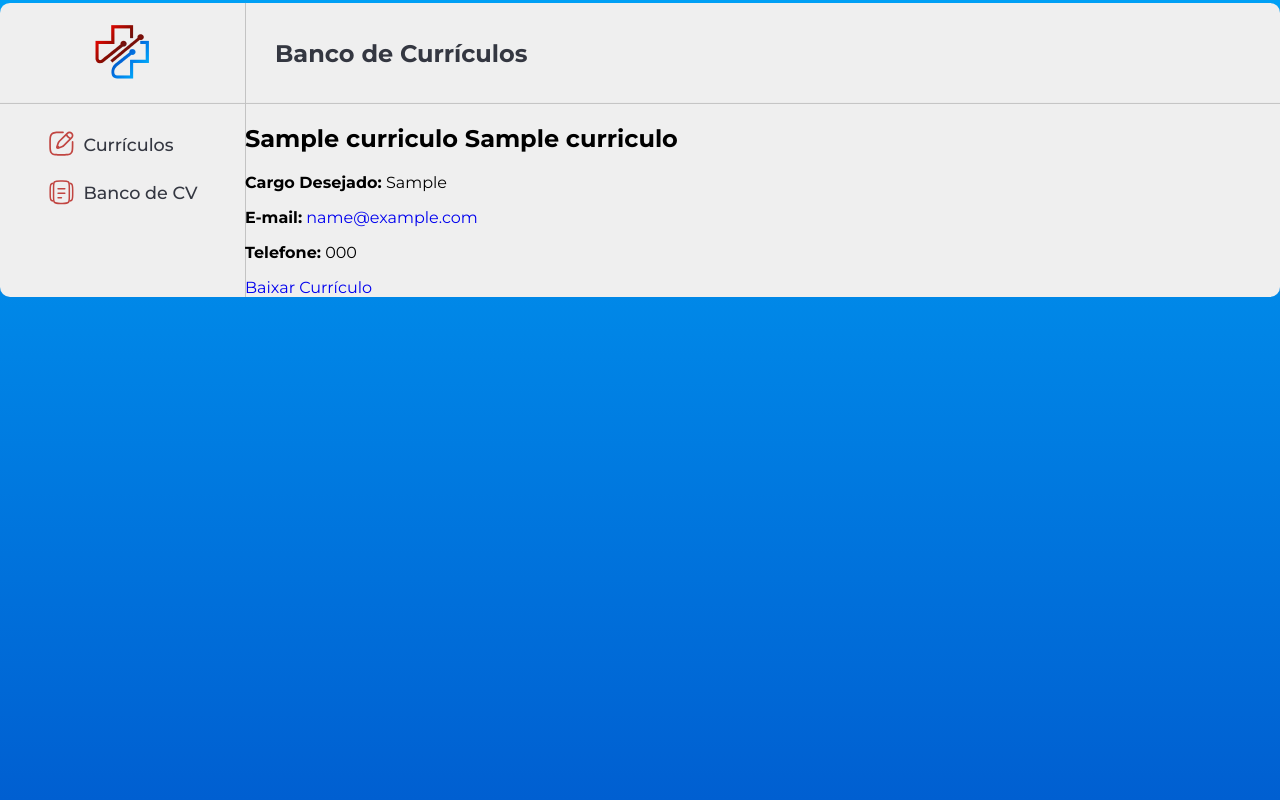
After one commit to daniloladeira/Plataforma-de-Curriculos, a Django app: page /banco_de_cv/ in a window 1280 px wide. The commit adds this page. Run offline with Django 5.2, Linux system fonts and the light colour scheme; tables that the repository leaves empty hold one stand-in row (values such as "Sample post").

Commit message:
Ajustes gerais e começo da tela de listagem

```diff
--- a/projsesap/plataformacurriculos/models.py
+++ b/projsesap/plataformacurriculos/models.py
@@ -57,18 +57,17 @@ class CurriculoForm(forms.ModelForm):
             'curriculo': forms.ClearableFileInput(attrs={'placeholder': 'Carregar o Currículo'})
         }
 
-def clean_curriculo(self):
+    def clean_curriculo(self):
         curriculo = self.cleaned_data.get('curriculo')
-        if not curriculo:
-            raise ValidationError("O envio do currículo é obrigatório.")
 
-        # Verifica se o arquivo enviado é um PDF
-        if not curriculo.name.endswith('.pdf'):
-            raise ValidationError("Somente arquivos PDF são permitidos.")
+        # Verificar extensões permitidas
+        extensoes_permitidas = ['.doc', '.docx', '.pdf']
+        if not any(curriculo.name.endswith(ext) for ext in extensoes_permitidas):
+            raise ValidationError("Somente arquivos .doc, .docx ou .pdf são permitidos.")
 
-        # Verifica o tamanho máximo do arquivo (opcional, exemplo: 5 MB)
-        max_size = 5 * 1024 * 1024  # 5 MB em bytes
-        if curriculo.size > max_size:
-            raise ValidationError("O arquivo enviado excede o tamanho máximo permitido de 5 MB.")
+        # Verificar tamanho máximo do arquivo
+        max_tamanho = 1 * 1024 * 1024  # 1 MB
+        if curriculo.size > max_tamanho:
+            raise ValidationError("O tamanho máximo permitido para o arquivo é de 1 MB.")
 
         return curriculo
--- /dev/null
+++ b/projsesap/plataformacurriculos/templates/banco_de_cv.html
@@ -0,0 +1,63 @@
+<!DOCTYPE html>
+<html lang="en">
+
+<head>
+  <meta charset="UTF-8" />
+  <meta name="viewport" content="width=device-width, initial-scale=1.0" />
+  <title>Banco de Currículos</title>
+  {% load static %}
+  <link rel="stylesheet" href="{% static 'plataformacurriculos/css/style.css' %}" />
+  <link href="https://fonts.googleapis.com/css2?family=Montserrat:wght@100..900&display=swap" rel="stylesheet" />
+</head>
+
+<body>
+  <div class="container-principal">
+    <aside class="sidebar">
+      <header class="sidebar-header">
+        <div class="ugtsic-logo">
+          <img src="{% static 'plataformacurriculos/imgs/ugtsic_logo.png' %}" alt="Logo" />
+        </div>
+      </header>
+
+      <nav>
+        <ul>
+          <div class="nav-item">
+            <img src="{% static 'plataformacurriculos/imgs/caneta_e_papel.svg' %}" alt="caneta e papel" />
+            <li><a href="{% url 'plataformacurriculos:curriculo' %}">Currículos</a></li>
+          </div>
+
+          <div class="nav-item">
+            <img src="{% static 'plataformacurriculos/imgs/pilha_de_forms.svg' %}" alt="Documentos empilhados" />
+            <li><a href="{% url 'plataformacurriculos:banco_de_cv' %}">Banco de CV</a></li>
+          </div>
+        </ul>
+      </nav>
+    </aside>
+
+    <div class="main-container">
+      <header class="main-header">
+        <div class="header-content">
+          <h1>Banco de Currículos</h1>
+        </div>
+      </header>
+
+      <div class="main-container-cards">
+        {% for curriculo in curriculos %}
+        <div class="card">
+          <div class="card-content">
+            <h2>{{ curriculo.primeironome }} {{ curriculo.ultimonome }}</h2>
+            <p><strong>Cargo Desejado:</strong> {{ curriculo.cargodesejado }}</p>
+            <p><strong>E-mail:</strong> <a href="mailto:{{ curriculo.email }}">{{ curriculo.email }}</a></p>
+            <p><strong>Telefone:</strong> {{ curriculo.mascara_telefone }}</p>
+          </div>
+          <div class="card-actions">
+            <a href="{{ curriculo.curriculo.url }}" download class="btn">Baixar Currículo</a>
+          </div>
+        </div>
+        {% endfor %}
+      </div>
+    </div>
+  </div>
+</body>
+
+</html>
--- a/projsesap/plataformacurriculos/urls.py
+++ b/projsesap/plataformacurriculos/urls.py
@@ -1,7 +1,9 @@
 from django.urls import path
 from .views import curriculo_view
+from . import views
 app_name = 'plataformacurriculos'
 
 urlpatterns = [
     path('', curriculo_view, name='curriculo'),
+    path('banco_de_cv/', views.banco_de_cv, name='banco_de_cv'),
 ]
--- a/projsesap/plataformacurriculos/views.py
+++ b/projsesap/plataformacurriculos/views.py
@@ -1,6 +1,6 @@
 from django.shortcuts import render, redirect
 from django.http import HttpResponse
-from .models import CurriculoForm
+from .models import CurriculoForm, Curriculo
 
 # Create your views here.
 
@@ -13,3 +13,7 @@ def curriculo_view(request):
     else:
         form = CurriculoForm()
     return render(request, 'index.html', {'form': form})
+
+def banco_de_cv(request):
+    curriculos = Curriculo.objects.all()
+    return render(request, 'banco_de_cv.html', {'curriculos': curriculos})
--- a/projsesap/projsesap/settings.py
+++ b/projsesap/projsesap/settings.py
@@ -27,6 +27,10 @@ SECRET_KEY = 'django-insecure-(p*a4=_i_+x0i*u6=l)sy131(v#&u!qtch7uu77b3r#*2ci9x5
 
 # SECURITY WARNING: don't run with debug turned on in production!
 DEBUG = True
+
+CSRF_TRUSTED_ORIGINS = [
+    'http://localhost',
+]
 
 ALLOWED_HOSTS = []
 
@@ -121,7 +125,7 @@ USE_TZ = True
 
 STATIC_URL = 'static/'
 STATICFILES_DIRS = [
-    os.path.join(BASE_DIR, 'static\plataformacurriculos'),
+    os.path.join(BASE_DIR, 'static/plataformacurriculos'),
 ]
 
 # Default primary key field type
```
Also changed, not shown: projsesap/plataformacurriculos/templates/index.html (+4 -3 lines), projsesap/plataformacurriculos/migrations/0003_rename_posicao_desejada_curriculo_cargodesejado_and_more.py.
